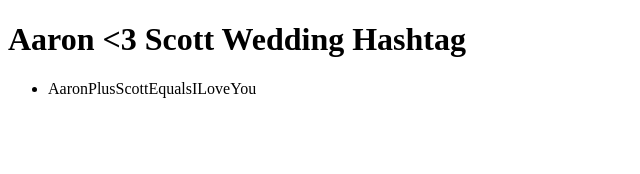
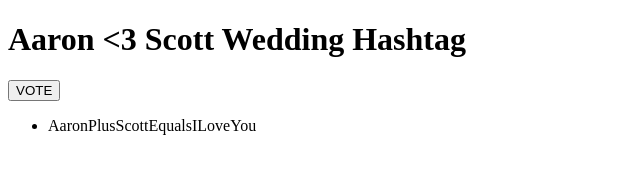
Before and after one commit to suprfrye/hashtag, a plain HTML site: page index.html in a window 1280 px wide. Shown: the whole page, without its empty margins (0-640 px from the left). Drawn offline with nearby package versions, Linux system fonts and the light colour scheme.

Commit message:
Add vote button and addHashtag method

```diff
--- a/index.html
+++ b/index.html
@@ -7,6 +7,7 @@
 <body>
   <div id="app">
     <h1>{{ message }}</h1>
+    <button v-on:click="addHashtag">VOTE</button>
     <ul>
       <li v-for="hashtag in hashtags">
         {{ hashtag.title }}
@@ -20,6 +21,11 @@
       data: {
         message: 'Aaron <3 Scott Wedding Hashtag',
         hashtags: [{ title: 'AaronPlusScottEqualsILoveYou', count: 1 }]
+      },
+      methods: {
+        addHashtag: function() {
+          this.hashtags.push({ title: 'NewHashtagAdded', count: 1 })
+        }
       }
     })
   </script>
```
